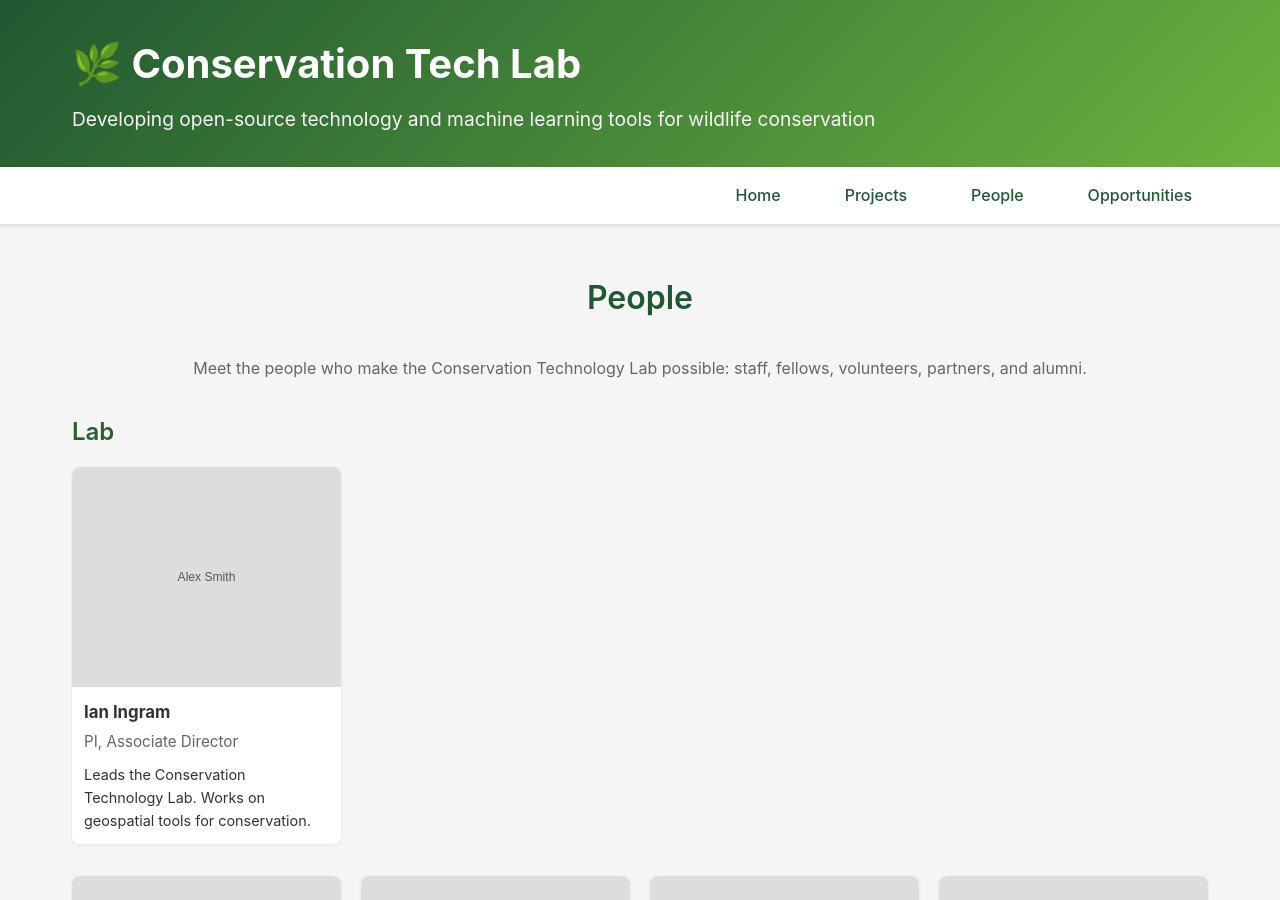
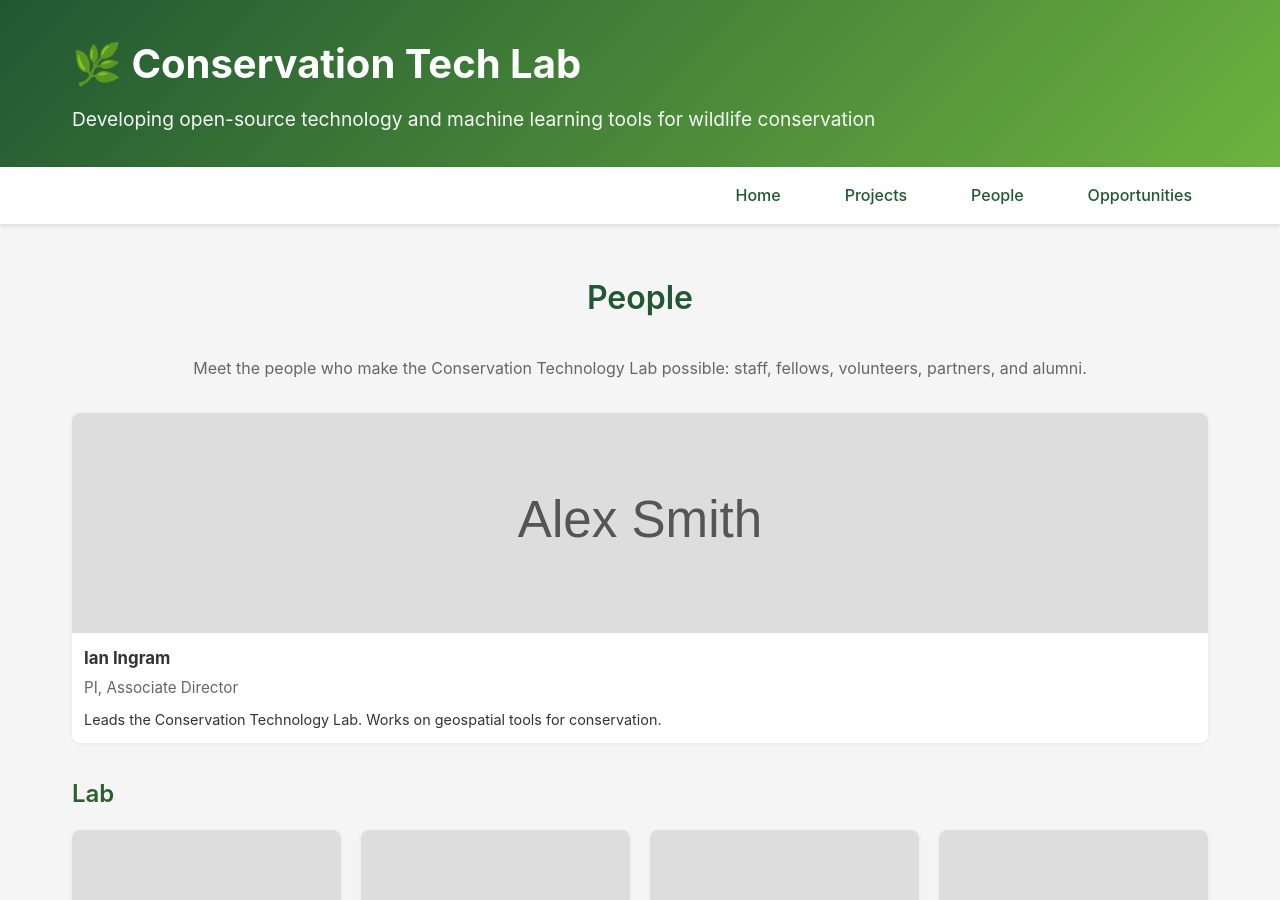
Before and after one commit to conservationtechlab/conservationtechlab.github.io, a Jekyll site: the page built from people.md, in a window 1280 px wide and 900 px high. Built offline with Jekyll 4.4.1, drawn with Linux system fonts in a browser that asks for light colours.

```diff
--- a/_includes/people-cards.html
+++ b/_includes/people-cards.html
@@ -2,16 +2,24 @@
   {% if include.title and include.title != "" %}
   <h3 class="people-section__title">{{ include.title }}</h3>
   {% endif %}
-  <div class="people-grid">
+
+  {% comment %}
+    Single-item (lead) layout: include.title == "" => center the card(s).
+    Grid layout: default for other groups.
+  {% endcomment %}
+  {% if include.title == "" %}
+  <div class="people-section__single">
     {% for person in include.collection %}
     <article class="person-card" id="{{ person.id }}">
       <div class="person-card__photo">
         {% if include.title == "Former Members" %}
-          {%- comment -%}Leave photo container empty for former members{%- endcomment -%}
-        {% elsif person.photo %}
-          <img src="{{ person.photo }}" alt="Photo of {{ person.name }}">
+          {% comment %} intentionally left blank for Former Members: no <img> or placeholder {% endcomment %}
         {% else %}
-          <div class="person-card__placeholder" aria-hidden="true"></div>
+          {% if person.photo %}
+            <img src="{{ person.photo }}" alt="Photo of {{ person.name }}">
+          {% else %}
+            <div class="person-card__placeholder" aria-hidden="true"></div>
+          {% endif %}
         {% endif %}
       </div>
       <div class="person-card__content">
@@ -22,4 +30,28 @@
     </article>
     {% endfor %}
   </div>
+  {% else %}
+  <div class="people-grid">
+    {% for person in include.collection %}
+    <article class="person-card" id="{{ person.id }}">
+      <div class="person-card__photo">
+        {% if include.title == "Former Members" %}
+          {% comment %} intentionally left blank for Former Members: no <img> or placeholder {% endcomment %}
+        {% else %}
+          {% if person.photo %}
+            <img src="{{ person.photo }}" alt="Photo of {{ person.name }}">
+          {% else %}
+            <div class="person-card__placeholder" aria-hidden="true"></div>
+          {% endif %}
+        {% endif %}
+      </div>
+      <div class="person-card__content">
+        <h3 class="person-card__name">{{ person.name }}</h3>
+        {% if person.role %}<p class="person-card__role">{{ person.role }}</p>{% endif %}
+        {% if person.bio %}<p class="person-card__bio">{{ person.bio }}</p>{% endif %}
+      </div>
+    </article>
+    {% endfor %}
+  </div>
+  {% endif %}
 </div>
--- a/people.md
+++ b/people.md
@@ -15,10 +15,14 @@ description: Meet the Conservation Tech Lab team
     Adjust ordering by editing _data/people.yml
   {% endcomment %}
 
+  {% comment %} Render the lead (Ian Ingram) on its own row {% endcomment %}
   {% assign head = site.data.people.lab | where: "id", "iingram" %}
-  {% include people-cards.html collection=head title="Lab" %}
+  {% include people-cards.html collection=head title="" %}
+
+  {% comment %} Render the rest of the lab members {% endcomment %}
   {% assign lab_others = site.data.people.lab | where_exp: "person", "person.id != 'iingram'" %}
-  {% include people-cards.html collection=lab_others title="" %}
+  {% include people-cards.html collection=lab_others title="Lab" %}
+
   {% include people-cards.html collection=site.data.people.fellows title="Fellows" %}
   {% include people-cards.html collection=site.data.people.volunteers title="Volunteers" %}
   {% include people-cards.html collection=site.data.people.partners title="Partners" %}
```
Also changed, not shown: Gemfile (+3 -8 lines).
